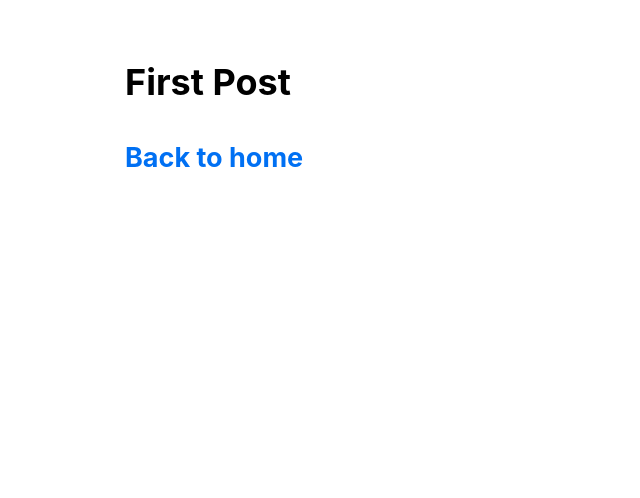
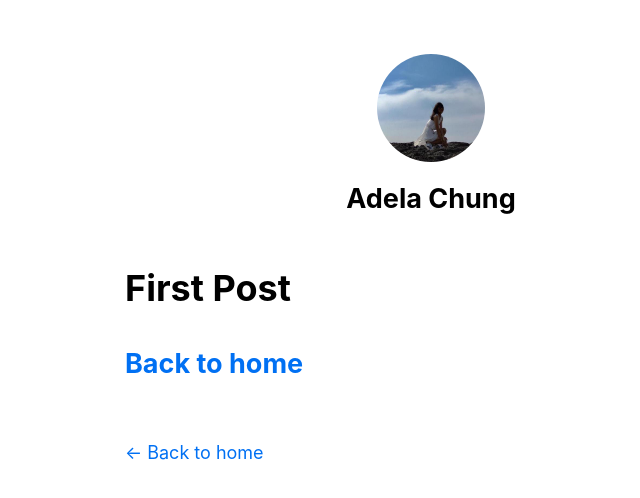
Before and after one commit to love-adela/adela.love, a Next.js app: page /posts/first-post in a window 1280 px wide. Shown: the top 498 px of the page, without its empty margins (209-849 px from the left). Built offline with nearby package versions, Linux system fonts and the light colour scheme.

Commit message:
Modify layout with content

```diff
--- a/components/layout.js
+++ b/components/layout.js
@@ -3,7 +3,7 @@
 import utilStyles from '../styles/utils.module.css'
 import Link from 'next/link'
 
-const name = 'Adela'
+const name = 'Adela Chung'
 export const siteTitle = 'Next.js Sample Website'
 
 export default function Layout({ children, home }) {
@@ -17,17 +17,50 @@
         />
         <meta
           property="og:image"
-      cotent={`https://og-image.now.sh/${encodeURI(
+          content={`https://og-image.now.sh/${encodeURI(
             siteTitle
           )}.png?theme=light&md=0&fontSize=75px&images=https%3A%2F%2Fassets.vercel.com%2Fimage%2Fupload%2Ffront%2Fassets%2Fdesign%2Fnextjs-black-logo.svg`}
         />
         <meta name="og:title" content={siteTitle} />
         <meta name="twitter:card" content="summary_large_image" />
       </Head>
-
-
+      <header className={styles.header}>
+        {home ? (
+          <>
+            <img
+              src="/images/profile.jpg"
+              className={`${styles.headerHomeImage} ${utilStyles.borderCircle}`}
+              alt={name}
+            />
+            <h1 className={utilStyles.heading2Xl}>{name}</h1>
+          </>
+        ) : (
+          <>
+            <Link href="/">
+              <a>
+                <img
+                  src="/images/profile.jpg"
+                  className={`${styles.headerImage} ${utilStyles.borderCircle}`}
+                  alt={name}
+                />
+              </a>
+            </Link>
+            <h2 className={utilStyles.headingLg}>
+              <Link href="/">
+                <a className={utilStyles.colorInherit}>{name}</a>
+              </Link>
+            </h2>
+          </>
+        )}
+      </header>
       <main>{children}</main>
-
+      {!home && (
+        <div className={styles.backToHome}>
+          <Link href="/">
+            <a>← Back to home</a>
+          </Link>
+        </div>
+      )}
     </div>
   )
 }
```
Lines whose indentation alone changed are shown as unchanged.
